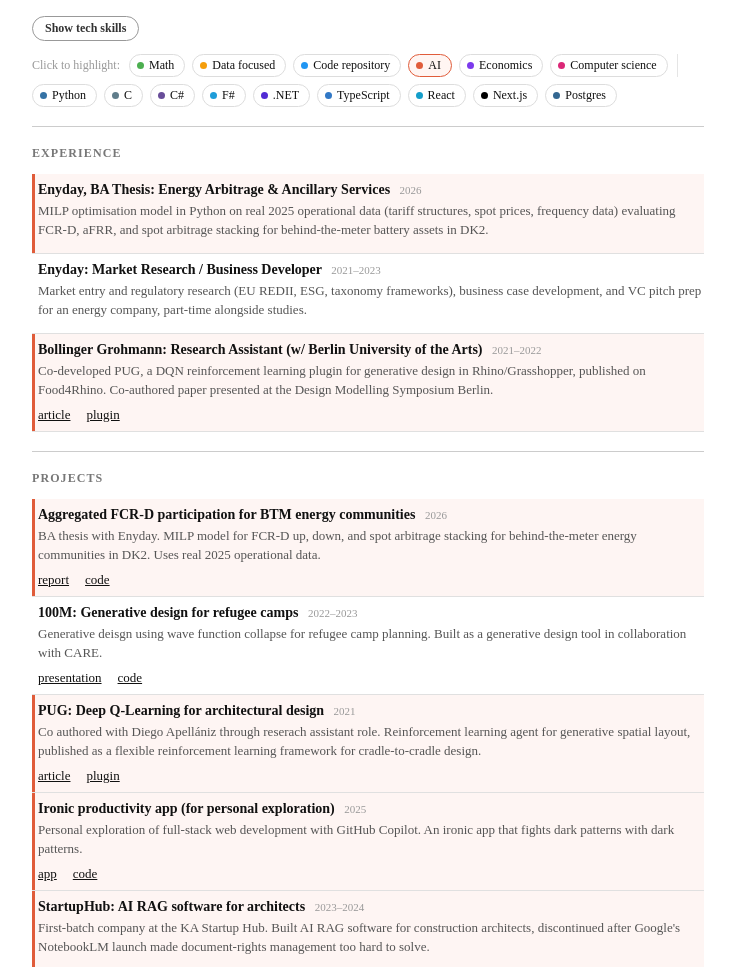
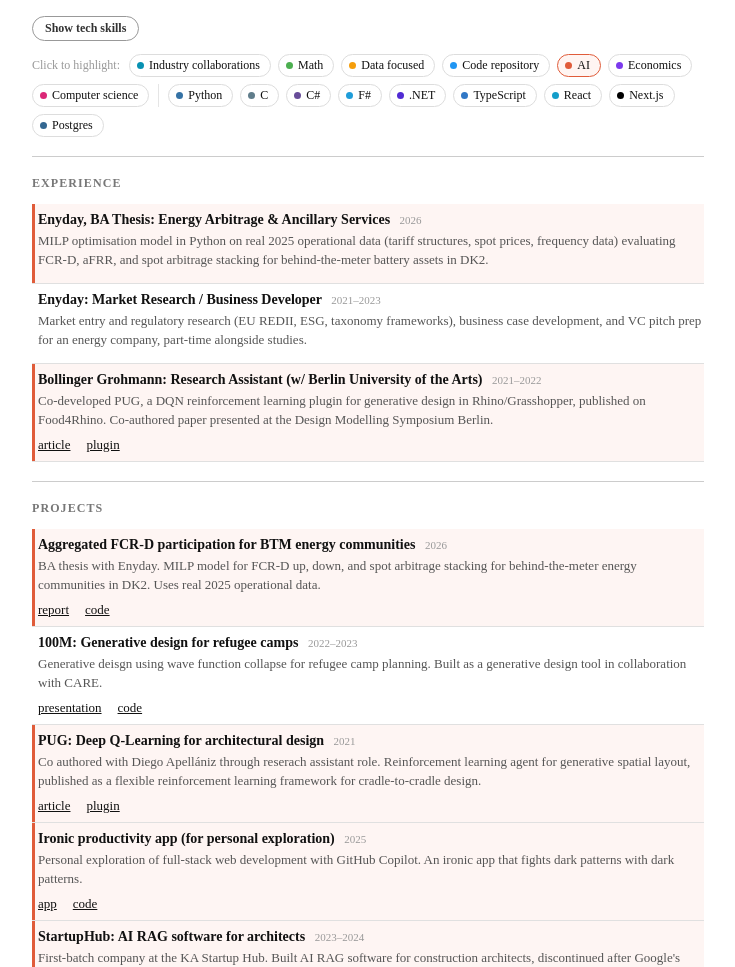
Before and after one commit to Bjorn-Pettersson/MyWebsite, a plain HTML site: page index.html in a window 1280 px wide. Shown: the part 133-1100 px from the top of the page, without its empty margins (272-1007 px from the left). Drawn offline with Linux system fonts and the light colour scheme.

Commit message:
add industry collab tag

```diff
--- a/index.html
+++ b/index.html
@@ -104,6 +104,7 @@
 
   <div class="filter-bar">
     <span class="filter-label">Click to highlight:</span>
+    <label class="filter-chip" style="--c:#0891b2;--cb:#ecfeff"><span class="dot"></span><input type="checkbox" value="industry"> Industry collaborations</label>
     <label class="filter-chip" style="--c:#4caf50;--cb:#f0faf0"><span class="dot"></span><input type="checkbox" value="math"> Math</label>
     <label class="filter-chip" style="--c:#f59e0b;--cb:#fffbeb"><span class="dot"></span><input type="checkbox" value="data"> Data focused</label>
     <label class="filter-chip" style="--c:#2196f3;--cb:#eff8ff"><span class="dot"></span><input type="checkbox" value="code"> Code repository</label>
@@ -125,7 +126,7 @@
   <hr>
   <div class="section-title">Experience</div>
 
-  <div class="project-row" data-tags="data,economics,code,ai,cs,python">
+  <div class="project-row" data-tags="industry,data,economics,code,ai,cs,python">
     <div class="project-title">Enyday, BA Thesis: Energy Arbitrage &amp; Ancillary Services <span class="tag">2026</span></div>
     <div class="project-desc">MILP optimisation model in Python on real 2025 operational data (tariff structures, spot prices, frequency data) evaluating FCR-D, aFRR, and spot arbitrage stacking for behind-the-meter battery assets in DK2.</div>
     <div class="project-skills"><span class="skills-note-label">Skills:</span> Python &middot; MILP optimisation &middot; Pyomo &middot; HiGHS solver (via Appsi_HiGHS) &middot; pandas, numpy &middot; time-series data processing</div>
@@ -137,7 +138,7 @@
     <div class="project-skills"><span class="skills-note-label">Skills:</span> Market &amp; regulatory research (EU REDII, ESG, taxonomy) &middot; business case development &middot; investor pitch prep</div>
   </div>
 
-  <div class="project-row" data-tags="code,ai,cs,csharp,dotnet">
+  <div class="project-row" data-tags="industry,code,ai,cs,csharp,dotnet">
     <div class="project-title">Bollinger Grohmann: Research Assistant (w/ Berlin University of the Arts) <span class="tag">2021&ndash;2022</span></div>
     <div class="project-desc">Co-developed PUG, a DQN reinforcement learning plugin for generative design in Rhino/Grasshopper, published on Food4Rhino. Co-authored paper presented at the Design Modelling Symposium Berlin.</div>
     <div class="project-skills"><span class="skills-note-label">Skills:</span> C# / .NET &middot; TensorFlow.NET &middot; Rhino/Grasshopper plugin development &middot; deep Q-learning (DQN)</div>
@@ -147,21 +148,21 @@
   <hr>
   <div class="section-title">Projects</div>
 
-  <div class="project-row" data-tags="data,economics,code,ai,cs,python">
+  <div class="project-row" data-tags="industry,data,economics,code,ai,cs,python">
     <div class="project-title">Aggregated FCR-D participation for BTM energy communities <span class="tag">2026</span></div>
     <div class="project-desc">BA thesis with Enyday. MILP model for FCR-D up, down, and spot arbitrage stacking for behind-the-meter energy communities in DK2. Uses real 2025 operational data.</div>
     <div class="project-skills"><span class="skills-note-label">Skills:</span> Python &middot; MILP optimisation &middot; Pyomo &middot; HiGHS solver (via Appsi_HiGHS) &middot; pandas, numpy &middot; time-series ingestion &amp; processing</div>
     <div class="project-links"><a href="Aggregated%20FCR-D%20participation%20for%20BTM%20energy%20communities/Aggregated_FCRD_participation_for_BTM_energy_communities.pdf" target="_blank" rel="noopener noreferrer">report</a> <a href="https://github.com/Bjorn-Pettersson/Aggregated-FCR-D-participation-for-BTM-energy-communities/blob/main/Aggregated_FCRD_participation_for_BTM_energy_communities.pdf" target="_blank" rel="noopener noreferrer">code</a></div>
   </div>
 
-  <div class="project-row" data-tags="code,cool,python">
+  <div class="project-row" data-tags="industry,code,cool,python">
     <div class="project-title">100M: Generative design for refugee camps <span class="tag">2022&ndash;2023</span></div>
     <div class="project-desc">Generative deisgn using wave function collapse for refugee camp planning. Built as a generative design tool in collaboration with CARE.</div>
     <div class="project-skills"><span class="skills-note-label">Skills:</span> Python &middot; wave function collapse algorithm &middot; generative design tooling &middot; Rhino/Grasshopper (confirm)</div>
     <div class="project-links"><a href="100M/20230506_Presentation.pdf" target="_blank" rel="noopener noreferrer">presentation</a> <a href="https://github.com/Bjorn-Pettersson/100M/blob/master/README.md" target="_blank" rel="noopener noreferrer">code</a></div>
   </div>
 
-  <div class="project-row" data-tags="code,cs,ai,csharp,dotnet">
+  <div class="project-row" data-tags="industry,code,cs,ai,csharp,dotnet">
     <div class="project-title">PUG: Deep Q-Learning for architectural design <span class="tag">2021</span></div>
     <div class="project-desc">Co authored with Diego Apellániz through reserach assistant role. Reinforcement learning agent for generative spatial layout, published as a flexible reinforcement learning framework for cradle-to-cradle design.</div>
     <div class="project-skills"><span class="skills-note-label">Skills:</span> C# / .NET &middot; TensorFlow.NET &middot; Rhino/Grasshopper plugin development &middot; deep Q-learning (DQN)</div>
@@ -182,7 +183,7 @@
     <div class="project-links"><a href="https://kglakademi.dk/da/startup-hub" target="_blank" rel="noopener noreferrer">startup hub</a> <a href="StartupHub%20-%20AI%20for%20architects/Cournice%20-%20export%20presentation.pdf" target="_blank" rel="noopener noreferrer">presentation</a> <a href="https://github.com/Bjorn-Pettersson/FLASKAPI" target="_blank" rel="noopener noreferrer">code</a></div>
   </div>
 
-  <div class="project-row" data-tags="">
+  <div class="project-row" data-tags="industry">
     <div class="project-title">Community design strategy: H&oslash;je Taastrup station area (non-technical) <span class="tag">2023</span></div>
     <div class="project-desc">Strategy to bring city life back to H&oslash;je Taastrup's station area, developed with the municipality using social science frameworks in a spatial context.</div>
     <div class="project-skills"><span class="skills-note-label">Skills:</span> stakeholder management &middot; social science frameworks applied in a spatial context &middot; process design &middot; public presentation</div>
```
